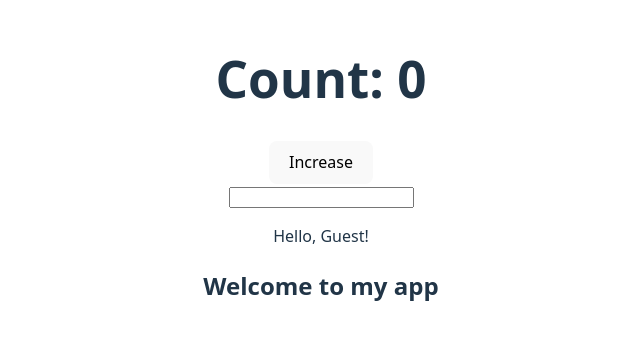
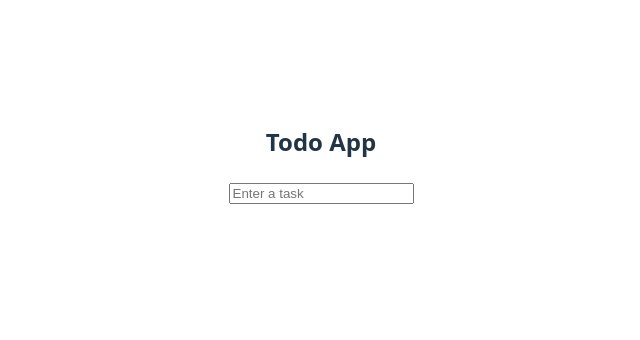
Before and after one commit to vivek-Prajapati011/React-Journey, a React (Vite) app: page / in a window 1280 px wide. Shown: the part 238-578 px from the top of the page, without its empty margins (319-959 px from the left). Built offline with nearby package versions, Linux system fonts and the light colour scheme.

Commit message:
Adds Todo component and comments out CounterApp

```diff
--- a/src/App.jsx
+++ b/src/App.jsx
@@ -3,15 +3,17 @@ import Header from './Header';
 import './App.css';
 import CounterApp from '../useState/CounterApp';
 import Greeting from '../useState/greeting';
+import Todo from '../useState/Todo';
 
 function App() {
 
 
   return (
     <>
-      <CounterApp />
+      <Todo />
+      {/* <CounterApp />
       <Greeting />
-      <h2>Welcome to my app</h2>
+      <h2>Welcome to my app</h2> */}
     </>
   );
 }
```
